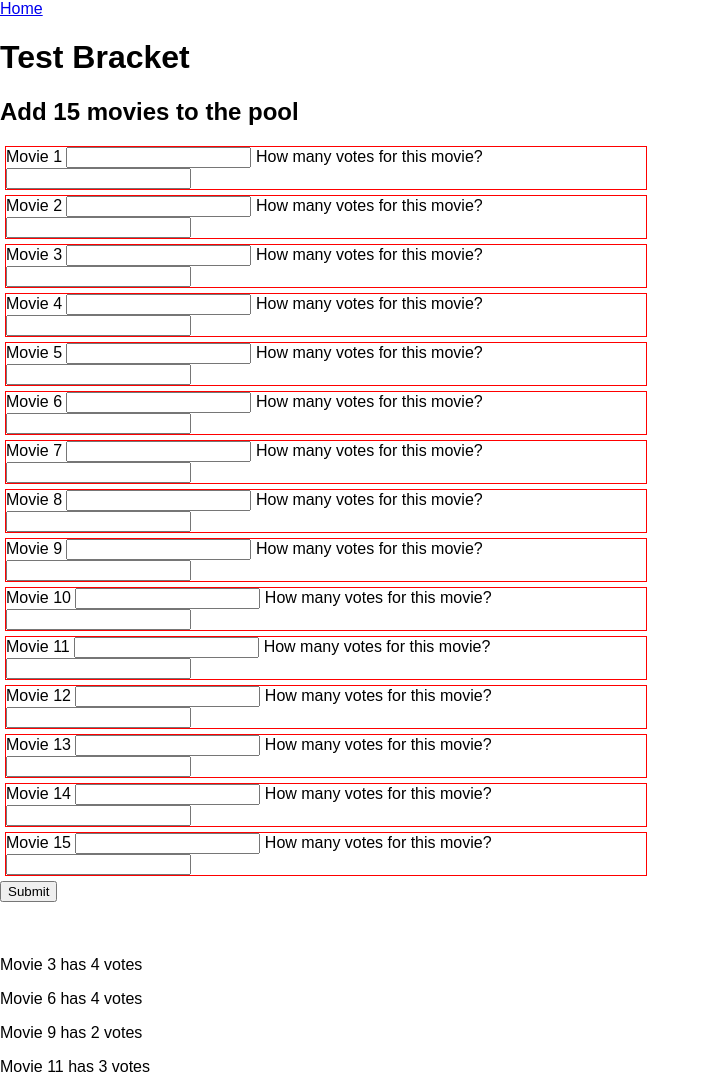
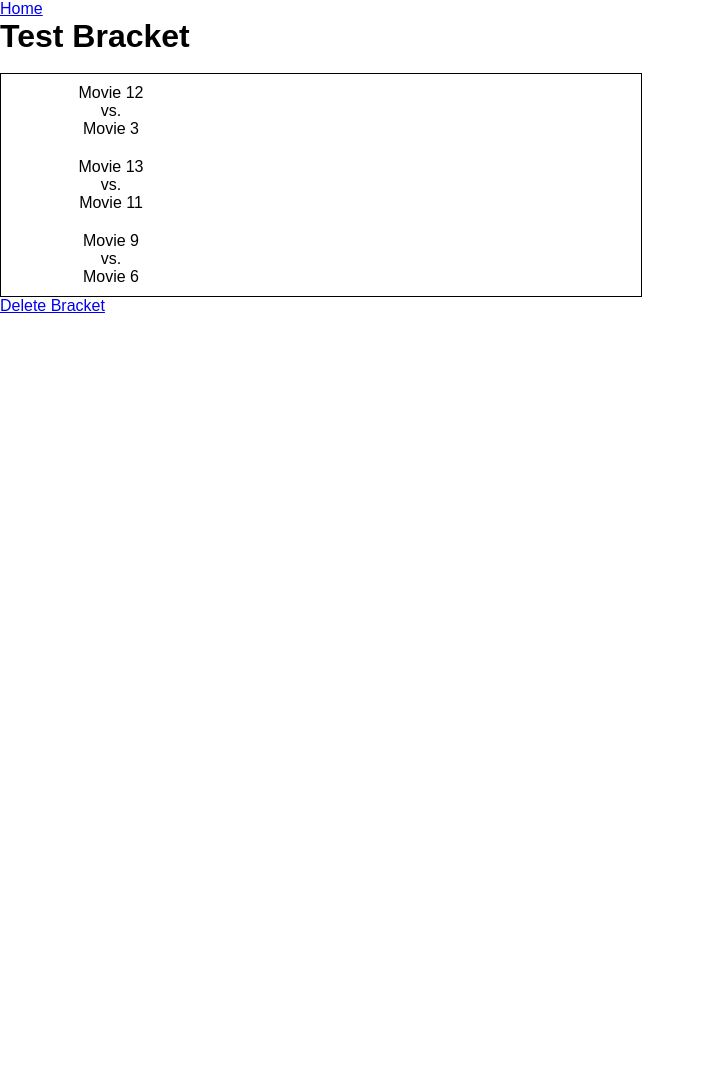
Before and after one commit to Tbeck202/BracketBuilder, a Flask app: page /bracket/1 in a window 1280 px wide. Shown: the top 1091 px of the page, without its empty margins (0-710 px from the left). After the commit the page ends 313 px from the top, so only its background shows below. Run offline with Flask 2, Linux system fonts and the light colour scheme; data comes from the database, SQL or seed files in the repository; both versions use the stored data as it was after the commit.

Commit message:
build out bracket.html, create readme

```diff
--- a/app.py
+++ b/app.py
@@ -23,6 +23,9 @@ class Bracket(db.Model):
     theme = db.Column(db.String(500), nullable=False)
     size = db.Column(db.Integer, nullable=False)
     pool_size = db.Column(db.Integer, nullable=False)
+    filled_out = show_bracket = db.Column(
+        db.Boolean, default=False, nullable=False)
+    show_bracket = db.Column(db.Boolean, default=False, nullable=False)
     pool = db.relationship("Movie", backref="bracket")
 
 
@@ -31,6 +34,7 @@ class Movie(db.Model):
     title = db.Column(db.String(200), nullable=False)
     votes = db.Column(db.Integer, nullable=False)
     in_bracket = db.Column(db.Boolean, default=False, nullable=False)
+    bracket_order = db.Column(db.Integer, nullable=True)
     bracket_id = db.Column(db.Integer, db.ForeignKey('bracket.id'))
 
 
@@ -83,8 +87,8 @@ def add_movies():
 
     randomized_pool = movie_pool[:]
     shuffle(randomized_pool)
-    for m in randomized_pool:
-        print(m.title)
+    # for m in randomized_pool:
+    #     print(m.title)
     cnt = 1
     while cnt <= bracket_size:
         idx = randint(0, len(randomized_pool)-1)
@@ -96,10 +100,16 @@ def add_movies():
             set_movie = db.session.query(Movie).filter(
                 Movie.id == pick.id).one()
             set_movie.in_bracket = True
+            set_movie.bracket_order = cnt
             cnt += 1
             db.session.commit()
+            set_bracket = db.session.query(Bracket).filter(
+                Bracket.id == movie_bracket_id).one()
+            set_bracket.filled_out = True
+            db.session.commit()
 
-    return redirect(f'/bracket/{new_movie.bracket_id}')
+    # return redirect(f'/bracket/{new_movie.bracket_id}')
+    return redirect(f'/bracket/{movie_bracket_id}')
 
 # view bracket
 
--- a/static/css/main.css
+++ b/static/css/main.css
@@ -30,6 +30,11 @@
 	justify-content: center;
 }
 
+h1 {
+	display: flex;
+	margin: 0 auto;
+}
+
 h2 {
 	margin: auto;
 }
@@ -45,6 +50,24 @@
 	align-items: center;
 }
 
+.bracket-container {
+	width: 50%;
+	display: flex;
+	flex-direction: column;
+	justify-content: center;
+	align-items: flex-start;
+	border: 1px solid black;
+}
+
+.matchup-container {
+	display: flex;
+	flex-direction: column;
+	justify-content: flex-start;
+	align-items: center;
+	width: 200px;
+	margin: 10px;
+}
+
 form {
 	margin: 20px 0;
 }
--- a/templates/bracket.html
+++ b/templates/bracket.html
@@ -10,12 +10,12 @@
 
 <h1>{{bracket.theme}}</h1>
 
-
+{% if bracket.filled_out == False %}
 <h2>Add {{ bracket.pool_size }} movies to the pool</h2>
 <form action="/bracket/pool" method="post">
     {% for i in range(1, bracket.pool_size + 1) %}
         <div style="border: 1px solid red; margin: 5px; width: 50%;">
-            <label for="movie{{i}}">Movie {{i}}</label>
+            <label for="movie{{i}}">Movie {{i}} title:</label>
             <input type="text" name="movie{{i}}" id="movie{{i}}">
             <label for="votes{{i}}">How many votes for this movie?</label>
             <input type="number" name="votes{{i}}" id="votes{{i}}">
@@ -26,6 +26,7 @@
     <input type="hidden" name="pool_size" id="pool_size" value="{{bracket.pool_size}}">
     <input type="submit" value="Submit">
 </form>
+{% endif %}
 
 
 <!--
@@ -35,14 +36,37 @@
 ██      ██    ██ ██    ██ ██          ██   ██ ██      ██ ██      ██      ██   ██    ██
 ██       ██████   ██████  ███████     ██████  ██ ███████ ██      ███████ ██   ██    ██
  -->
-{% if bracket.pool|length >= 1  %}
-    {% for movie in bracket.pool %}
-        {% if movie.in_bracket %}
-        <p>{{ movie.title}} has {{movie.votes}} votes</p>
+<!-- {% if bracket.pool|length >= 1  %}
+    {% for m in bracket.pool %}
+        {% if m.in_bracket %}
+        <p>{{ m.title}} has {{m.votes}} votes</p>
         {% endif %}
     {% endfor %}
 {% else %}
     <h2>No movies in the pool</h2>
+{% endif %} -->
+{% if bracket.filled_out %}
+<div class="bracket-container">
+    {% for b in range(1, bracket.size) %}
+        {% if b % 2 != 0 %}
+        <div class="matchup-container">
+        {% for m in bracket.pool %}
+            {% if m.bracket_order == b %}
+            <span>{{m.title}}</span>
+            {% endif %}
+        {% endfor %}
+            <span>vs.</span>
+        {% for m in bracket.pool %}
+            {% if m.bracket_order == b + 1 %}
+            <span>{{m.title}}</span>
+            {% endif %}
+        {% endfor %}
+        </div>
+        {% endif %}
+    {% endfor %}
+</div>
+{% else %}
+        <h2>You gotta fill out yer bracket, dawg!</h2>
 {% endif %}
 <!-- ================================================================================== -->
 
```
Also changed, not shown: templates/index.html (+12 -4 lines), Readme.md (added), bracket_builder.db, 1 other file.
